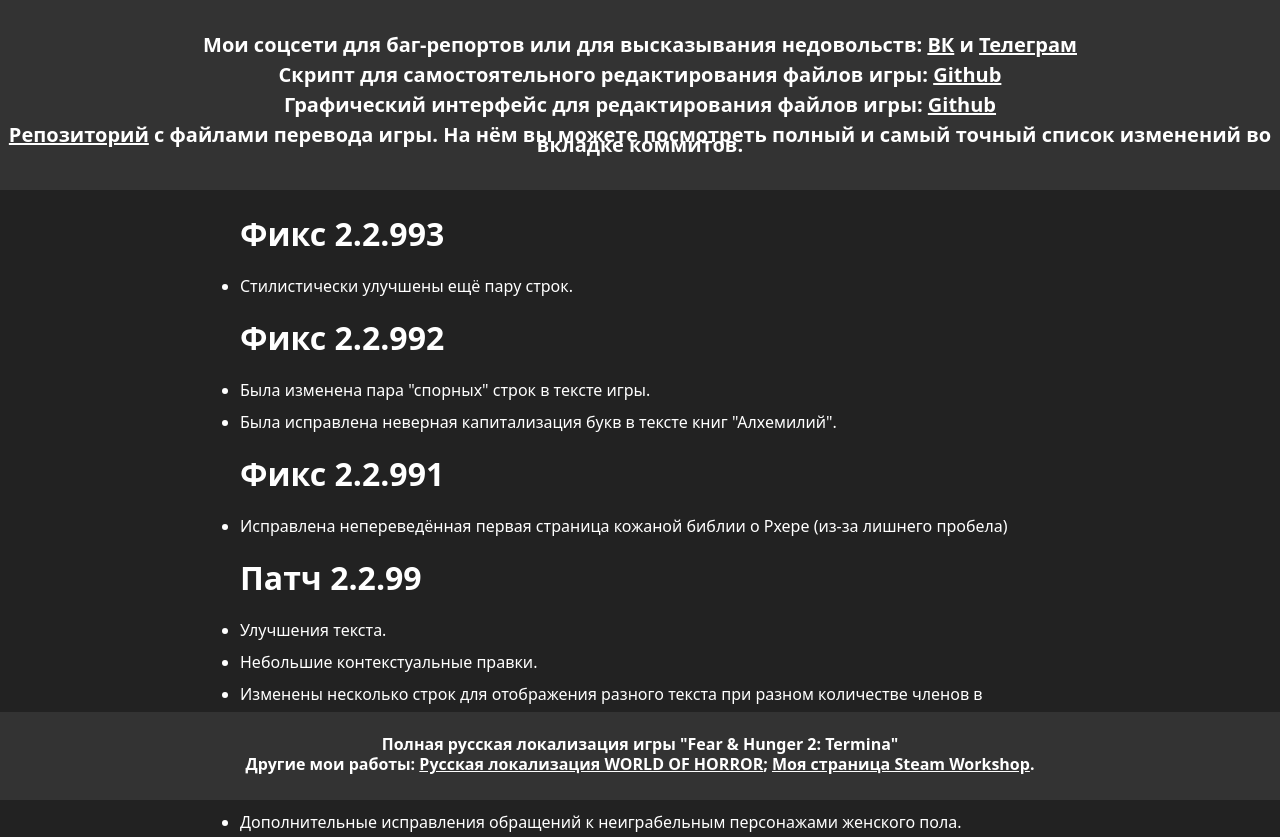
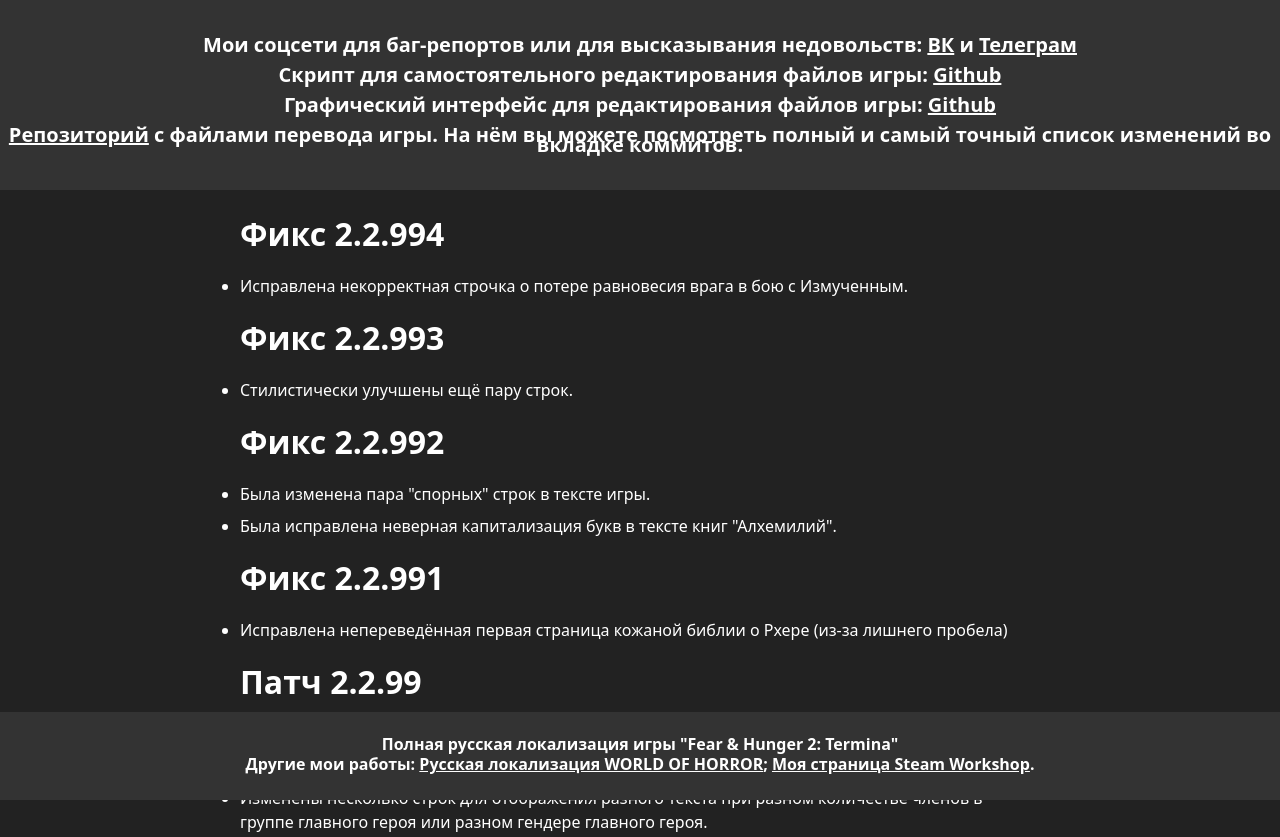
Before and after one commit to savannstm/fh2-termina-translation, a plain HTML site: page 2.2.994 СПИСОК ИЗМЕНЕНИЙ.html in a window 1280 px wide. Shown: the top 837 px of the page. Drawn offline with Linux system fonts and the light colour scheme.

Commit message:
Обновить список изменений и отображаемую версию

```diff
--- a/2.2.993 СПИСОК ИЗМЕНЕНИЙ.html
+++ b/2.2.994 СПИСОК ИЗМЕНЕНИЙ.html
@@ -26,6 +26,10 @@
             </p>
         </header>
         <main>
+            <h1>Фикс 2.2.994</h1>
+            <ul>
+                <li>Исправлена некорректная строчка о потере равновесия врага в бою с Измученным.</li>
+            </ul>
             <h1>Фикс 2.2.993</h1>
             <ul>
                 <li>Стилистически улучшены ещё пару строк.</li>
```
Also changed, not shown: 1 other file.
